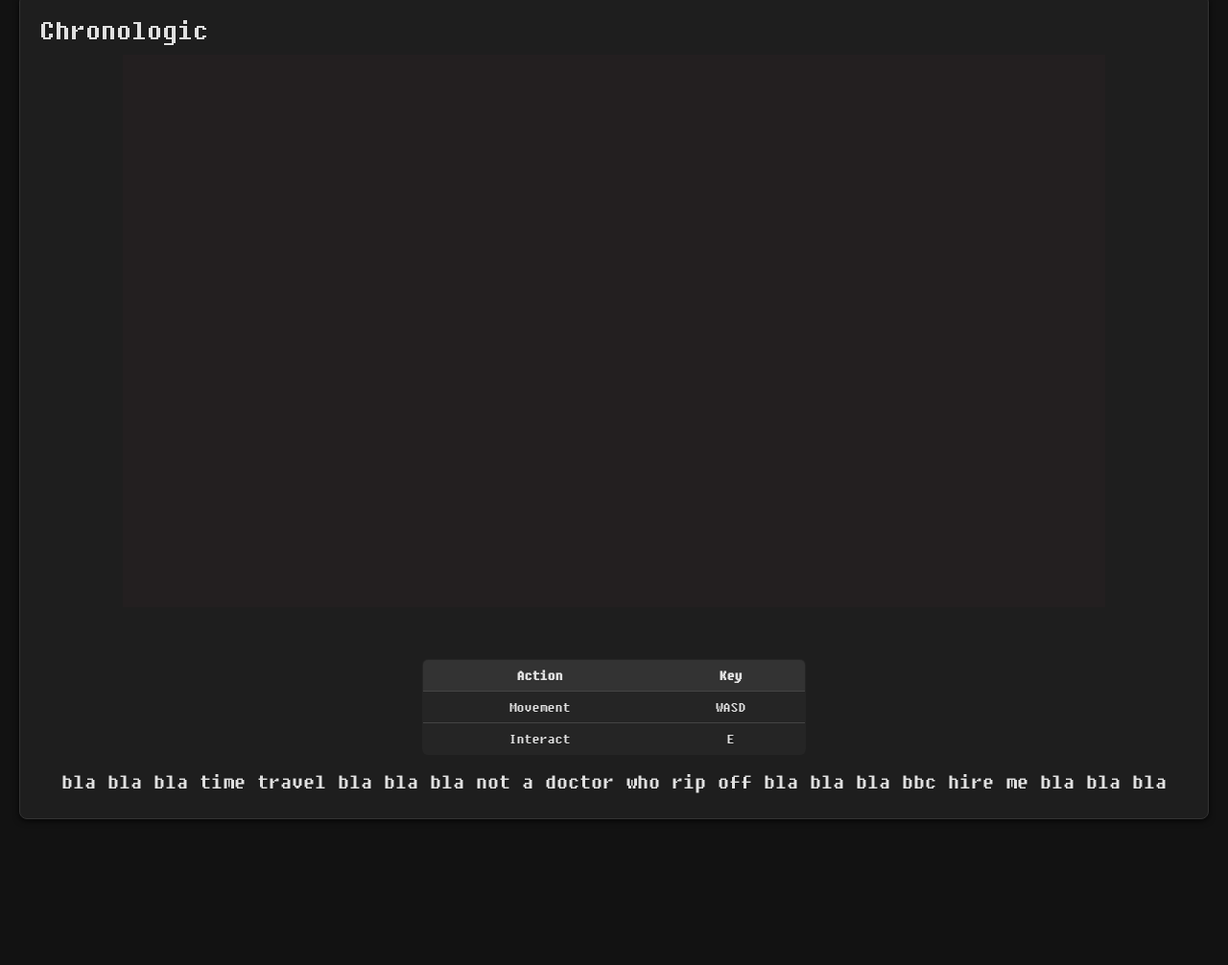
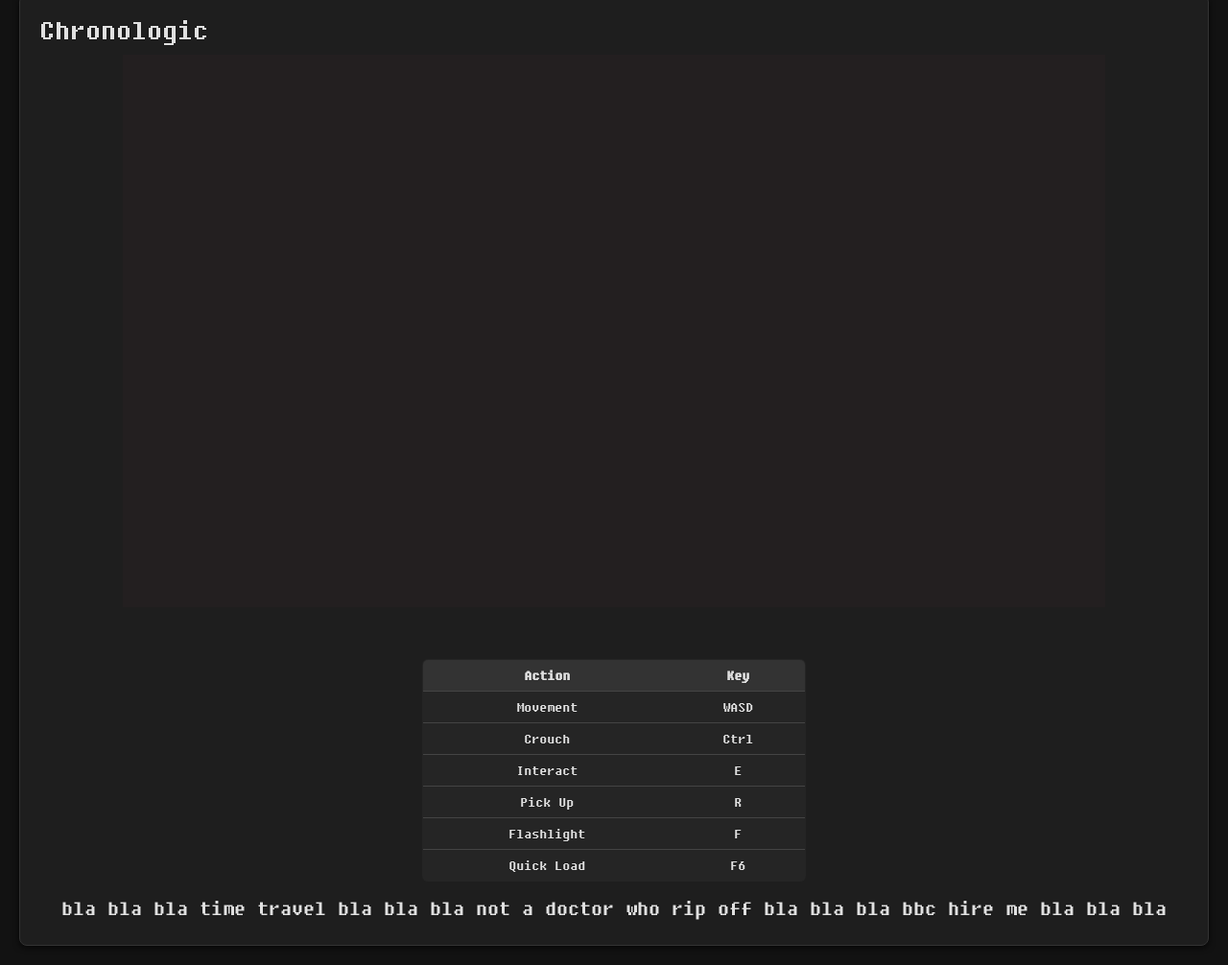
Before and after one commit to TM1066/Game-Portfolio, a plain HTML site: page index.html in a window 1280 px wide. Shown: the part 3726-4732 px from the top of the page at 96% size. Before the commit the page ends 4600 px from the top, so only its background shows below. Drawn offline with Linux system fonts and the light colour scheme; no server answers.

Commit message:
Added Chronologic Controls

```diff
--- a/index.html
+++ b/index.html
@@ -133,8 +133,24 @@
             <td>WASD</td>
           </tr>
           <tr>
+            <td>Crouch</td>
+            <td>Ctrl</td>
+          </tr>
+          <tr>
             <td>Interact</td>
             <td>E</td>
+          </tr>
+          <tr>
+            <td>Pick Up</td>
+            <td>R</td>
+          </tr>
+          <tr>
+            <td>Flashlight</td>
+            <td>F</td>
+          </tr>
+          <tr>
+            <td>Quick Load</td>
+            <td>F6</td>
           </tr>
         </tbody>
     </table>
```
